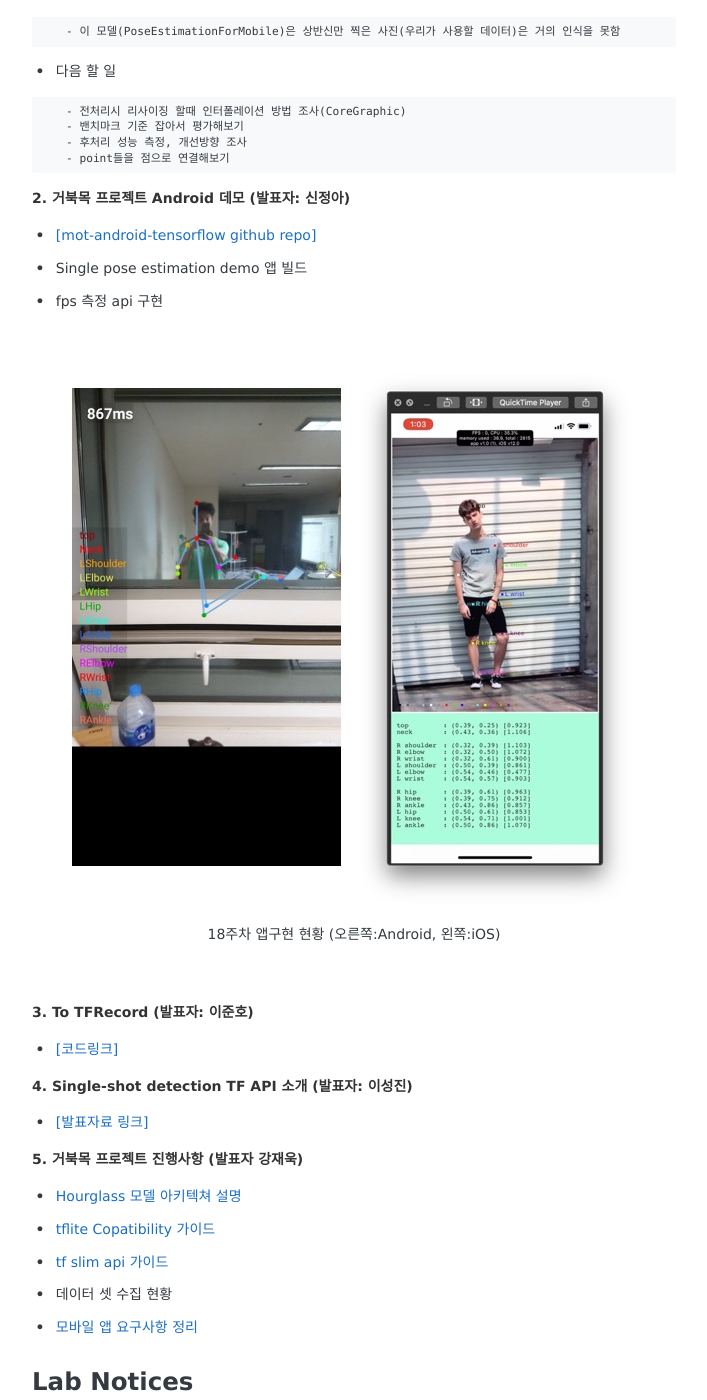
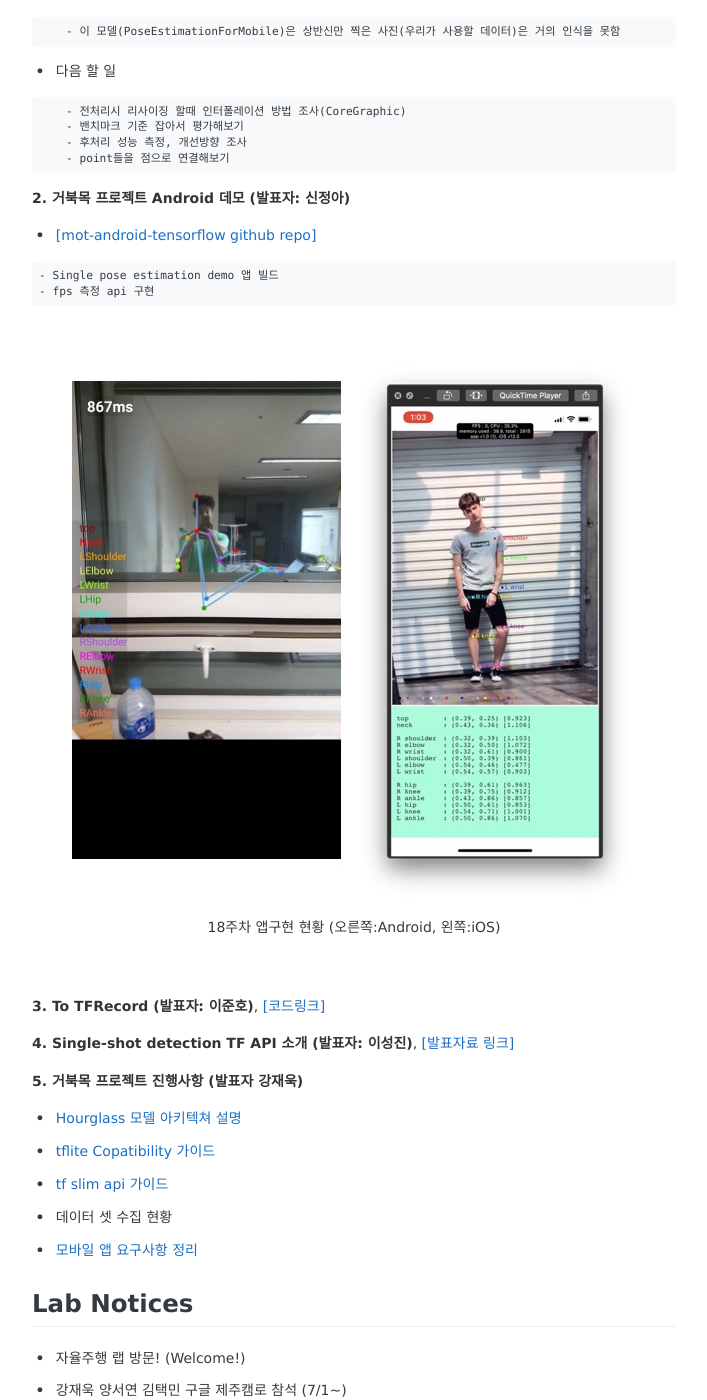
Before and after one commit to motlabs/motlabs.github.io, a Jekyll site: the page built from _posts/2018-06-28-motnewletter-week18.md, in a window 1280 px wide and 1400 px high, scrolled down 667 px. Shown: the whole window, without its empty margins (286-993 px from the left). Built offline with Jekyll 4.4.1, drawn with Linux system fonts in a browser that asks for light colours; some web fonts are replaced; some of the changed text lies outside the part shown.

````diff
--- a/_posts/2018-06-28-motnewletter-week18.md
+++ b/_posts/2018-06-28-motnewletter-week18.md
@@ -44,17 +44,18 @@ share: true
 
 **2. 거북목 프로젝트 Android 데모 (발표자: 신정아)**
 - [[mot-android-tensorflow github repo]](https://github.com/motlabs/mot-android-tensorflow)
+
+```
 - Single pose estimation demo 앱 빌드
 - fps 측정 api 구현
+```
 {% include image.html subdir=page.subdir name='demoapp-week18.jpg' caption='18주차 앱구현 현황 (오른쪽:Android, 왼쪽:iOS)' %}
 
 
-**3. To TFRecord (발표자: 이준호)**
-- [[코드링크]](https://github.com/motlabs/dont-be-turtle/blob/feature/fb_dataio/tfmodules/tfrecord_converter.py)
+**3. To TFRecord (발표자: 이준호)**, [[코드링크]](https://github.com/motlabs/dont-be-turtle/blob/feature/fb_dataio/tfmodules/tfrecord_converter.py)
 
 
-**4. Single-shot detection TF API 소개 (발표자: 이성진)**
-- [[발표자료 링크]](https://drive.google.com/drive/folders/1TrdtYw9Hzo3ux80gjqXhkwnRb4lQOs6s)
+**4. Single-shot detection TF API 소개 (발표자: 이성진)**, [[발표자료 링크]](https://drive.google.com/drive/folders/1TrdtYw9Hzo3ux80gjqXhkwnRb4lQOs6s)
 
 
 **5. 거북목 프로젝트 진행사항 (발표자 강재욱)**
````
Also changed, not shown: other parts of _posts/2018-06-28-motnewletter-week18.md (+1 -3 lines).
